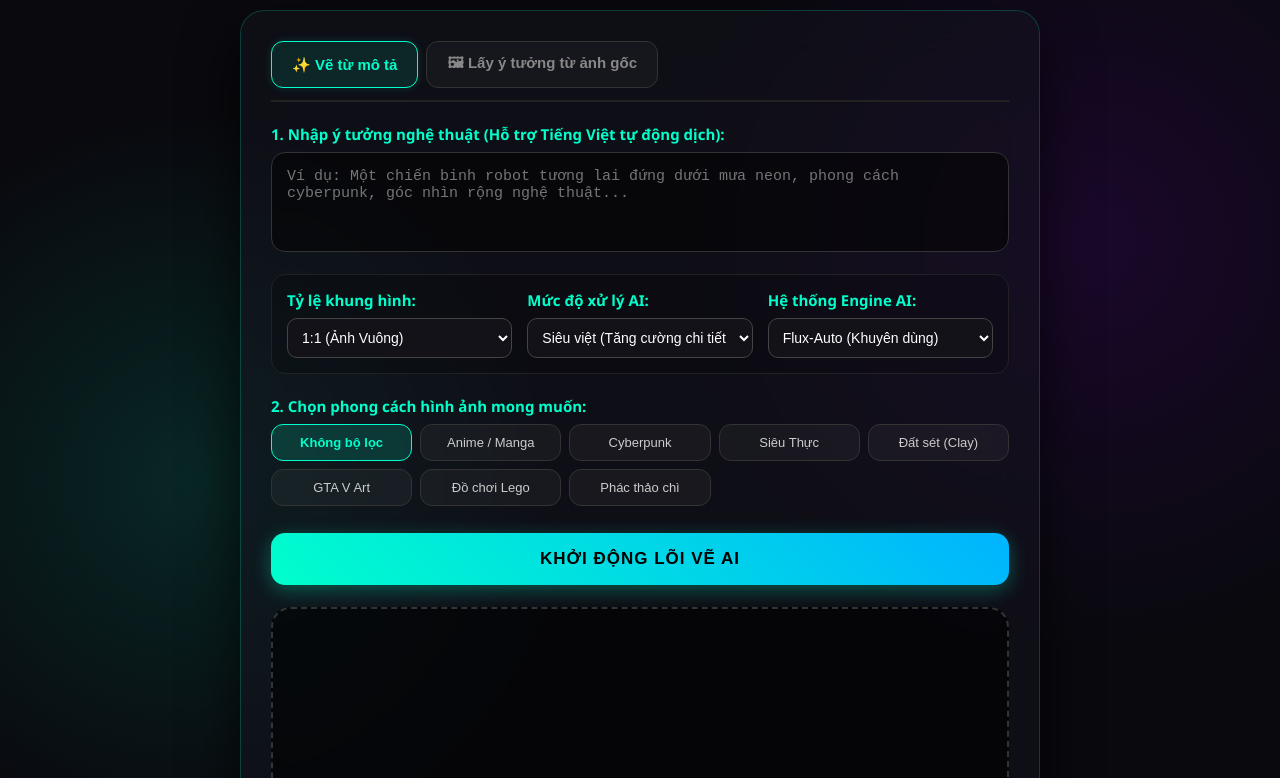
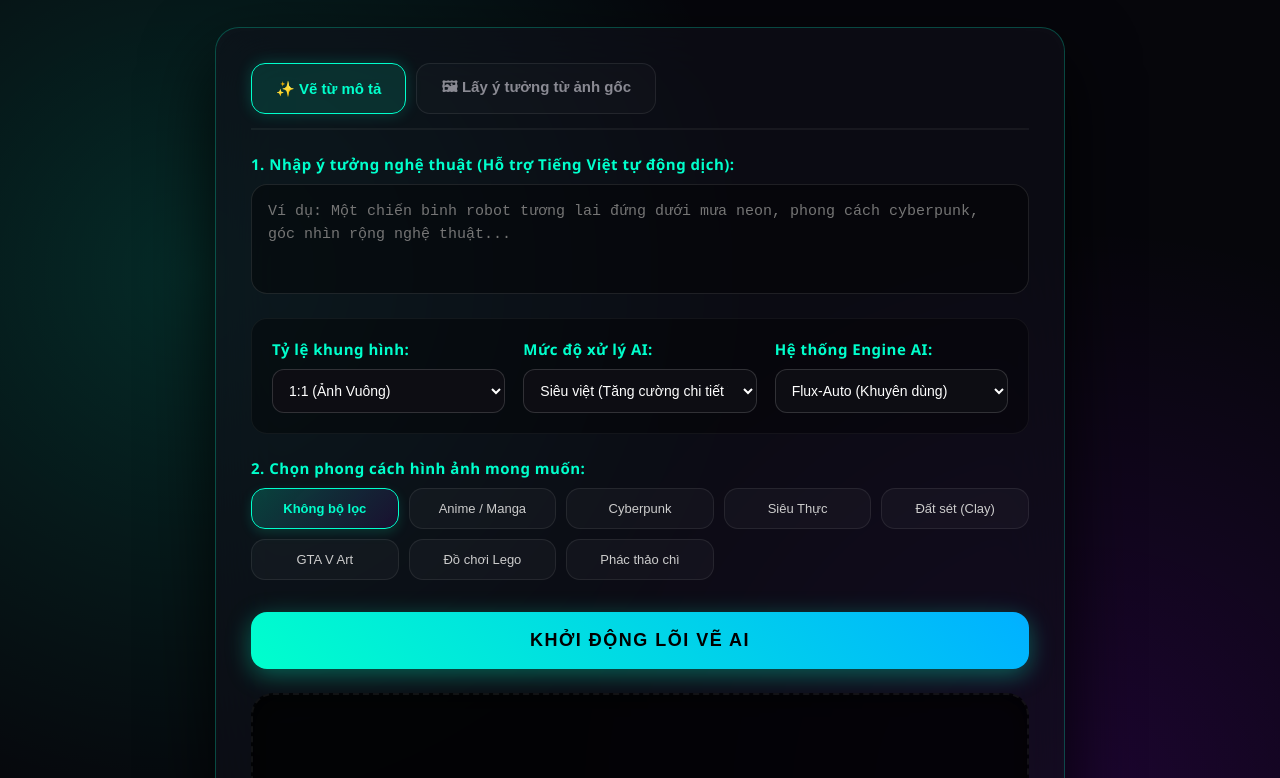
Before and after one commit to longnhatvip8b-boop/t-o-nh-AI, a plain HTML site: page index.html in a window 1280 px wide. Shown: the part 117-895 px from the top of the page. Drawn offline with Linux system fonts and the light colour scheme.

Commit message:
Update index.html

```diff
--- a/index.html
+++ b/index.html
@@ -8,9 +8,10 @@
         :root {
             --primary: #00ffcc;
             --secondary: #9900ff;
-            --bg-dark: #09090e;
-            --panel-bg: rgba(20, 20, 30, 0.5);
-            --border-glow: rgba(0, 255, 204, 0.2);
+            --bg-dark: #06060b;
+            --panel-bg: rgba(15, 15, 25, 0.6);
+            --border-glow: rgba(0, 255, 204, 0.25);
+            --accent-glow: rgba(153, 0, 255, 0.4);
         }
 
         body {
@@ -18,8 +19,8 @@
             padding: 0;
             background: var(--bg-dark);
             background-image:
-                radial-gradient(circle at 15% 50%, rgba(0, 255, 204, 0.12), transparent 30%),
-                radial-gradient(circle at 85% 30%, rgba(153, 0, 255, 0.12), transparent 30%);
+                radial-gradient(circle at 15% 30%, rgba(0, 255, 204, 0.15), transparent 40%),
+                radial-gradient(circle at 85% 70%, rgba(153, 0, 255, 0.15), transparent 40%);
             color: #fff;
             font-family: 'Segoe UI', Tahoma, Geneva, Verdana, sans-serif;
             display: flex;
@@ -33,249 +34,282 @@
         h1 {
             color: var(--primary);
             text-transform: uppercase;
-            letter-spacing: 4px;
-            text-shadow: 0 0 5px var(--primary), 0 0 20px rgba(0, 255, 204, 0.4);
-            margin-top: 35px;
-            margin-bottom: 5px;
-            font-size: 32px;
+            letter-spacing: 5px;
+            text-shadow: 0 0 8px var(--primary), 0 0 25px rgba(0, 255, 204, 0.5);
+            margin-top: 40px;
+            margin-bottom: 6px;
+            font-size: 36px;
             text-align: center;
+            font-weight: 900;
         }
         .subtitle {
-            color: #aaa;
+            color: #b5b5bc;
             font-size: 14px;
-            margin-bottom: 25px;
-            letter-spacing: 1px;
+            margin-bottom: 30px;
+            letter-spacing: 1.5px;
             text-align: center;
+            text-shadow: 0 0 10px rgba(255, 255, 255, 0.1);
         }
 
         #app-container {
             width: 92%;
-            max-width: 800px;
+            max-width: 850px;
             background: var(--panel-bg);
-            backdrop-filter: blur(25px);
-            -webkit-backdrop-filter: blur(25px);
+            backdrop-filter: blur(30px);
+            -webkit-backdrop-filter: blur(30px);
             border: 1px solid var(--border-glow);
             border-radius: 24px;
-            padding: 30px;
-            box-shadow: 0 25px 55px rgba(0, 0, 0, 0.65);
+            padding: 35px;
+            box-shadow: 0 30px 70px rgba(0, 0, 0, 0.8), inset 0 0 20px rgba(255, 255, 255, 0.02);
             display: flex;
             flex-direction: column;
-            gap: 22px;
+            gap: 24px;
             box-sizing: border-box;
         }
 
         /* Tabs điều hướng */
         .mode-tabs {
             display: flex;
-            gap: 8px;
-            border-bottom: 2px solid #222;
-            padding-bottom: 12px;
+            gap: 10px;
+            border-bottom: 2px solid rgba(255, 255, 255, 0.05);
+            padding-bottom: 14px;
         }
         .tab-btn {
-            background: rgba(255, 255, 255, 0.03);
-            border: 1px solid #333;
-            color: #888;
+            background: rgba(255, 255, 255, 0.02);
+            border: 1px solid rgba(255, 255, 255, 0.08);
+            color: #8a8a93;
             font-size: 15px;
             font-weight: bold;
-            padding: 10px 20px;
-            border-radius: 12px;
+            padding: 12px 24px;
+            border-radius: 14px;
             cursor: pointer;
-            transition: all 0.3s;
+            transition: all 0.3s cubic-bezier(0.4, 0, 0.2, 1);
+        }
+        .tab-btn:hover {
+            color: #fff;
+            background: rgba(255, 255, 255, 0.06);
+            border-color: rgba(255, 255, 255, 0.2);
         }
         .tab-btn.active {
             color: var(--primary);
-            background: rgba(0, 255, 204, 0.1);
+            background: rgba(0, 255, 204, 0.12);
             border-color: var(--primary);
-            box-shadow: 0 0 10px rgba(0, 255, 204, 0.15);
+            box-shadow: 0 0 15px rgba(0, 255, 204, 0.2);
         }
 
         /* Khung chứa các cài đặt tùy chỉnh nâng cao */
         .settings-grid {
             display: grid;
             grid-template-columns: repeat(auto-fit, minmax(220px, 1fr));
-            gap: 15px;
-            background: rgba(0, 0, 0, 0.2);
-            padding: 15px;
-            border-radius: 14px;
-            border: 1px solid #222;
+            gap: 18px;
+            background: rgba(0, 0, 0, 0.35);
+            padding: 20px;
+            border-radius: 16px;
+            border: 1px solid rgba(255, 255, 255, 0.05);
         }
 
         .input-group {
             display: flex;
             flex-direction: column;
-            gap: 8px;
+            gap: 10px;
         }
         label {
             color: var(--primary);
             font-size: 15px;
             font-weight: 600;
+            letter-spacing: 0.5px;
         }
 
         select {
-            background: #121218;
-            border: 1px solid #444;
+            background: #0d0d13;
+            border: 1px solid rgba(255, 255, 255, 0.15);
             color: #fff;
-            padding: 10px;
-            border-radius: 10px;
+            padding: 12px;
+            border-radius: 12px;
             font-size: 14px;
             outline: none;
             cursor: pointer;
-            transition: border 0.2s;
+            transition: all 0.2s;
         }
         select:focus {
             border-color: var(--primary);
+            box-shadow: 0 0 10px rgba(0, 255, 204, 0.2);
         }
 
         textarea {
             width: 100%;
-            height: 100px;
-            background: rgba(0, 0, 0, 0.5);
-            border: 1px solid #333;
-            border-radius: 14px;
+            height: 110px;
+            background: rgba(0, 0, 0, 0.4);
+            border: 1px solid rgba(255, 255, 255, 0.1);
+            border-radius: 16px;
             color: #fff;
-            padding: 15px;
+            padding: 16px;
             font-size: 15px;
+            line-height: 1.5;
             resize: none;
             box-sizing: border-box;
-            transition: all 0.3s ease;
+            transition: all 0.3s cubic-bezier(0.4, 0, 0.2, 1);
         }
         textarea:focus {
             outline: none;
             border-color: var(--primary);
-            box-shadow: 0 0 12px rgba(0, 255, 204, 0.2);
+            box-shadow: 0 0 15px rgba(0, 255, 204, 0.25);
+            background: rgba(0, 0, 0, 0.5);
         }
 
         /* Panel Image-to-Image */
         #image-inspiration-panel {
             display: none;
-            background: rgba(255, 255, 255, 0.02);
-            border: 2px dashed #444;
-            border-radius: 14px;
-            padding: 18px;
+            background: rgba(153, 0, 255, 0.03);
+            border: 2px dashed rgba(153, 0, 255, 0.3);
+            border-radius: 16px;
+            padding: 20px;
             text-align: center;
+            transition: all 0.3s;
         }
         #image-inspiration-panel.active { display: block; }
 
         .upload-zone {
             position: relative;
             cursor: pointer;
-            background: rgba(0, 0, 0, 0.3);
-            padding: 15px;
-            border-radius: 10px;
-            border: 1px solid #333;
+            background: rgba(0, 0, 0, 0.4);
+            padding: 18px;
+            border-radius: 12px;
+            border: 1px solid rgba(255, 255, 255, 0.08);
             display: inline-block;
+            transition: all 0.2s;
+        }
+        .upload-zone:hover {
+            border-color: var(--secondary);
+            background: rgba(153, 0, 255, 0.05);
         }
         .upload-zone input[type="file"] {
             position: absolute; left: 0; top: 0; opacity: 0; width: 100%; height: 100%; cursor: pointer;
         }
 
         #preview-inspiration-img {
-            max-width: 140px;
-            max-height: 140px;
-            margin-top: 12px;
-            border-radius: 10px;
+            max-width: 160px;
+            max-height: 160px;
+            margin-top: 15px;
+            border-radius: 12px;
             display: none;
-            border: 2px solid var(--primary);
+            border: 2px solid var(--secondary);
             object-fit: cover;
+            box-shadow: 0 0 15px rgba(153, 0, 255, 0.3);
         }
 
         /* Lưới chọn Style */
         .style-options {
             display: grid;
-            grid-template-columns: repeat(auto-fill, minmax(130px, 1fr));
-            gap: 8px;
+            grid-template-columns: repeat(auto-fill, minmax(140px, 1fr));
+            gap: 10px;
         }
         .style-btn {
-            background: rgba(255, 255, 255, 0.04);
-            border: 1px solid #333;
+            background: rgba(255, 255, 255, 0.03);
+            border: 1px solid rgba(255, 255, 255, 0.08);
             color: #ccc;
-            padding: 10px 8px;
-            border-radius: 12px;
+            padding: 12px 10px;
+            border-radius: 14px;
             cursor: pointer;
             font-size: 13px;
             text-align: center;
             white-space: nowrap;
             overflow: hidden;
             text-overflow: ellipsis;
-            transition: all 0.2s;
+            transition: all 0.2s cubic-bezier(0.4, 0, 0.2, 1);
         }
-        .style-btn:hover { background: rgba(255, 255, 255, 0.08); }
+        .style-btn:hover {
+            background: rgba(255, 255, 255, 0.08);
+            border-color: rgba(255, 255, 255, 0.2);
+            transform: translateY(-1px);
+        }
         .style-btn.active {
-            background: rgba(0, 255, 204, 0.15);
+            background: linear-gradient(135deg, rgba(0, 255, 204, 0.2), rgba(153, 0, 255, 0.1));
             border-color: var(--primary);
             color: var(--primary);
             font-weight: bold;
+            box-shadow: 0 4px 12px rgba(0, 255, 204, 0.15);
         }
 
         #generate-btn {
-            background: linear-gradient(45deg, var(--primary), #00b3ff);
+            background: linear-gradient(45deg, var(--primary), #00b3ff, var(--secondary));
+            background-size: 200% auto;
             color: #000;
             border: none;
-            padding: 16px;
-            font-size: 17px;
+            padding: 18px;
+            font-size: 18px;
             font-weight: 800;
-            border-radius: 14px;
+            border-radius: 16px;
             cursor: pointer;
-            transition: all 0.2s;
+            transition: all 0.3s ease;
             text-transform: uppercase;
-            letter-spacing: 1px;
-            box-shadow: 0 5px 20px rgba(0, 255, 204, 0.3);
-            margin-top: 5px;
+            letter-spacing: 1.5px;
+            box-shadow: 0 6px 25px rgba(0, 255, 204, 0.35);
+            margin-top: 8px;
+        }
+        #generate-btn:hover {
+            background-position: right center;
+            transform: translateY(-2px);
+            box-shadow: 0 8px 30px rgba(0, 255, 204, 0.5);
         }
         #generate-btn:disabled {
-            background: #222;
+            background: #1a1a24;
             color: #555;
             cursor: not-allowed;
             box-shadow: none;
+            transform: none;
         }
 
         /* Container kết quả tối ưu hiển thị */
         #result-container {
             width: 100%;
-            min-height: 380px;
-            background: rgba(0, 0, 0, 0.6);
-            border-radius: 20px;
+            min-height: 400px;
+            background: rgba(0, 0, 0, 0.7);
+            border-radius: 22px;
             display: flex;
             justify-content: center;
             align-items: center;
             position: relative;
             overflow: hidden;
-            border: 2px dashed #333;
+            border: 2px dashed rgba(255, 255, 255, 0.06);
             box-sizing: border-box;
-            padding: 10px;
+            padding: 12px;
+            box-shadow: inset 0 0 30px rgba(0,0,0,0.6);
         }
 
         #result-image {
             width: 100%;
             height: auto;
-            max-height: 550px;
-            border-radius: 14px;
+            max-height: 580px;
+            border-radius: 16px;
             display: none;
             object-fit: contain;
-            box-shadow: 0 0 25px rgba(0, 255, 204, 0.25);
+            box-shadow: 0 10px 40px rgba(0, 255, 204, 0.3);
         }
 
         #loading {
             display: none;
             flex-direction: column;
             align-items: center;
-            gap: 15px;
+            gap: 18px;
             text-align: center;
         }
         .loader {
-            width: 55px;
-            height: 55px;
+            width: 60px;
+            height: 60px;
             border: 4px solid transparent;
             border-top-color: var(--primary);
             border-bottom-color: var(--secondary);
             border-radius: 50%;
-            animation: spin 0.9s linear infinite;
+            animation: spin 0.8s cubic-bezier(0.5, 0, 0.5, 1) infinite;
         }
         @keyframes spin { 100% { transform: rotate(360deg); } }
         .loading-text {
             color: var(--primary);
             font-size: 15px;
             line-height: 1.6;
+            font-weight: 500;
+            letter-spacing: 0.5px;
         }
     </style>
 </head>
@@ -313,15 +347,15 @@
                 <label>Tỷ lệ khung hình:</label>
                 <select id="aspect-ratio">
                     <option value="1:1" selected>1:1 (Ảnh Vuông)</option>
-                    <option value="16:9">16:9 (Màn Ảnh Rộng)</option>
-                    <option value="9:16">9:16 (Màn Hình Dọc Điện Thoại)</option>
+                    <option value="16:9">16:9 (Màn Ảnh Rộng VIP)</option>
+                    <option value="9:16">9:16 (Màn Hình Dọc Phone)</option>
                 </select>
             </div>
             <div class="input-group">
                 <label>Mức độ xử lý AI:</label>
                 <select id="enhance-level">
                     <option value="false">Mặc định (Tốc độ cao)</option>
-                    <option value="true" selected>Siêu việt (Tăng cường chi tiết)</option>
+                    <option value="true" selected>Siêu việt (Tăng cường chi tiết VIP)</option>
                 </select>
             </div>
             <div class="input-group">
@@ -339,13 +373,13 @@
             <label>2. Chọn phong cách hình ảnh mong muốn:</label>
             <div class="style-options">
                 <button class="style-btn active" data-style="">Không bộ lọc</button>
-                <button class="style-btn" data-style="high quality anime art, studio ghibli illustration, detailed">Anime / Manga</button>
-                <button class="style-btn" data-style="cyberpunk aesthetic, neon city illumination, futuristic 3d rendering">Cyberpunk</button>
-                <button class="style-btn" data-style="photorealistic photography, ultra detailed 8k cinematic lighting, canon lens">Siêu Thực</button>
-                <button class="style-btn" data-style="3d model, claymation style, cute clay world background">Đất sét (Clay)</button>
-                <button class="style-btn" data-style="gta v loading screen artwork style, cell shaded vector illustration">GTA V Art</button>
-                <button class="style-btn" data-style="lego brick construction layout, high block definition toy portrait">Đồ chơi Lego</button>
-                <button class="style-btn" data-style="pencil sketch drawing portrait, cross hatch shader line art texturing">Phác thảo chì</button>
+                <button class="style-btn" data-style="masterpiece, high quality anime art, studio ghibli dynamic illustration, vibrant aesthetic, detailed sharp keys, makoto shinkai vibe">Anime / Manga</button>
+                <button class="style-btn" data-style="intricate cyberpunk aesthetic, futuristic neon city illumination, cinematic 3d rendering, ray tracing, flawless neon details, photorealistic octane render">Cyberpunk</button>
+                <button class="style-btn" data-style="award-winning photorealistic photography, ultra detailed 8k cinematic lighting, moody depth of field, sharp hyperrealistic focus, professional canon lens, masterpiece">Siêu Thực</button>
+                <button class="style-btn" data-style="charming 3d model, detailed claymation style, cute clay world environment background, soft studio lighting, stop-motion look">Đất sét (Clay)</button>
+                <button class="style-btn" data-style="gta v loading screen artwork style, highly detailed cell shaded vector illustration, rockstar games aesthetic, high contrast dramatic poster">GTA V Art</button>
+                <button class="style-btn" data-style="creative lego brick construction layout, high block definition toy portrait, detailed lego pieces, macro miniature depth">Đồ chơi Lego</button>
+                <button class="style-btn" data-style="exquisite pencil sketch drawing portrait, cross hatch shader line art texturing, hand-drawn fine details, vintage graphite masterpiece">Phác thảo chì</button>
             </div>
         </div>
 
@@ -455,6 +489,12 @@
 
             // Gộp style và làm sạch ký tự lạ có thể phá hỏng chuỗi URL mã hóa
             let rawPrompt = selectedStyle ? `${promptText}, ${selectedStyle}` : promptText;
+
+            // BUFF VIP: Tự động bơm thêm Prompt cao cấp bí mật nếu bật chế độ Siêu Việt nhằm tăng độ bám sát ý muốn và độ sắc nét
+            if (enhance === "true") {
+                rawPrompt = `${rawPrompt}, highly aesthetic masterwork, extremely detailed textures, flawless composition, elegant global illumination, trending on artstation art portfolios`;
+            }
+
             rawPrompt = rawPrompt.replace(/[^a-zA-Z0-9 ,]/g, '');
 
             if (currentMode === 'image') {
@@ -480,6 +520,7 @@
             imageBypassLoader.onload = function() {
                 // Tải thành công tuyệt đối! Gán ảnh vào giao diện và hiển thị rộng mở
                 resultImage.src = this.src;
+                document.getElementById('loading').style.style.display = 'none'; // Dự phòng lỗi cú pháp hiển thị
                 document.getElementById('loading').style.display = 'none';
                 resultImage.style.display = 'block';
                 toggleUIState(false);
```
